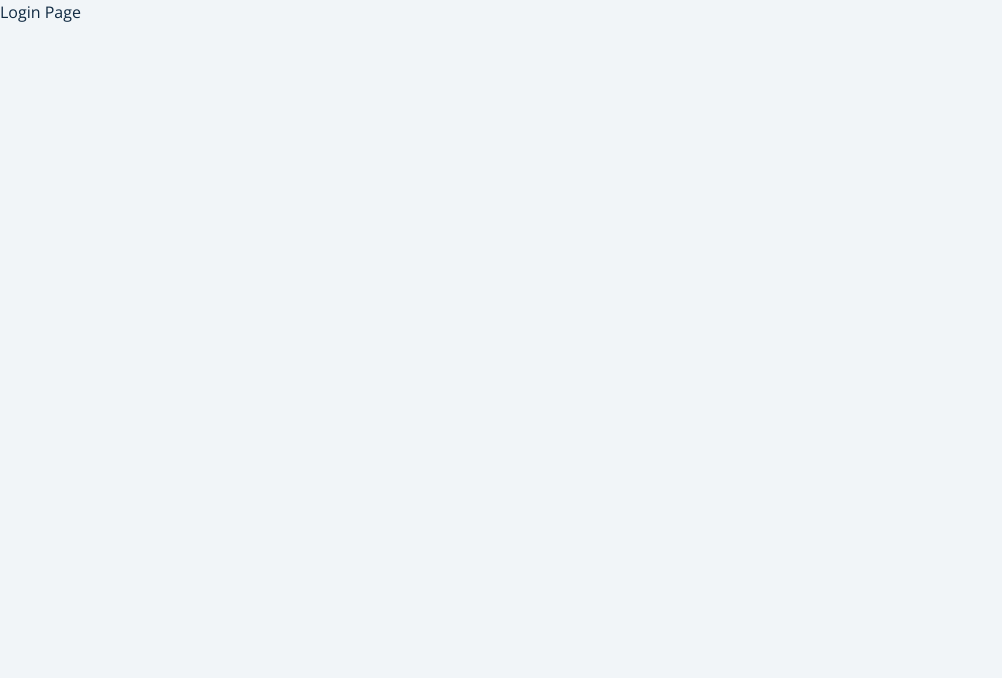
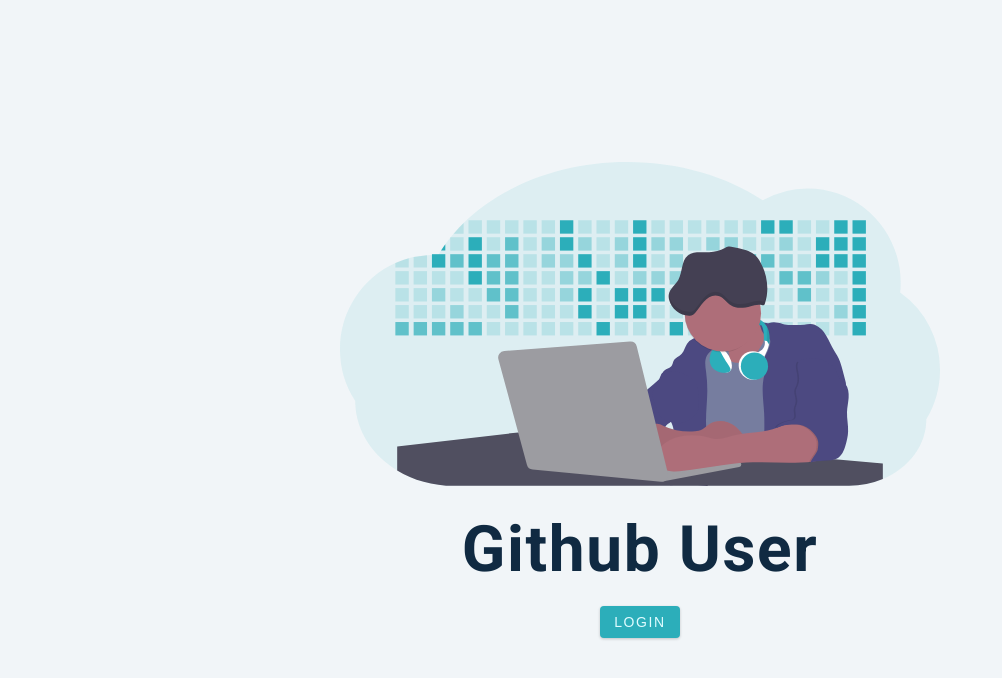
Before and after one commit to juncn/web_practice_project_3, a React (Create React App) app in the folder github-user-search/: page /login in a window 1280 px wide. Shown: the top 678 px of the page, without its empty margins (0-1002 px from the left). Built offline with nearby package versions, Linux system fonts and the light colour scheme.

Commit message:
Add Login page markup and style

```diff
--- a/github-user-search/src/pages/Login.tsx
+++ b/github-user-search/src/pages/Login.tsx
@@ -1,9 +1,34 @@
 import { FunctionComponent } from 'react';
+import styled from 'styled-components';
+import loginImg from '../images/login-img.svg';
 
 const Login: FunctionComponent = () => {
   return (
-    <div>Login Page</div>
+    <Wrapper>
+      <div className="container">
+        <img src={loginImg} alt="github user" />
+        <h1>github user</h1>
+        <button className="btn">login</button>
+      </div>
+    </Wrapper>
   );
 }
 
+const Wrapper = styled.section`
+  min-height: 100vh;
+  display: grid;
+  place-items: center;
+  .container {
+    width: 90vw;
+    max-width: 600px;
+    text-align: center;
+  }
+  img {
+    margin-bottom: 2rem;
+  }
+  h1 {
+    margin-bottom: 1.5rem;
+  }
+`;
+
 export default Login;
```
